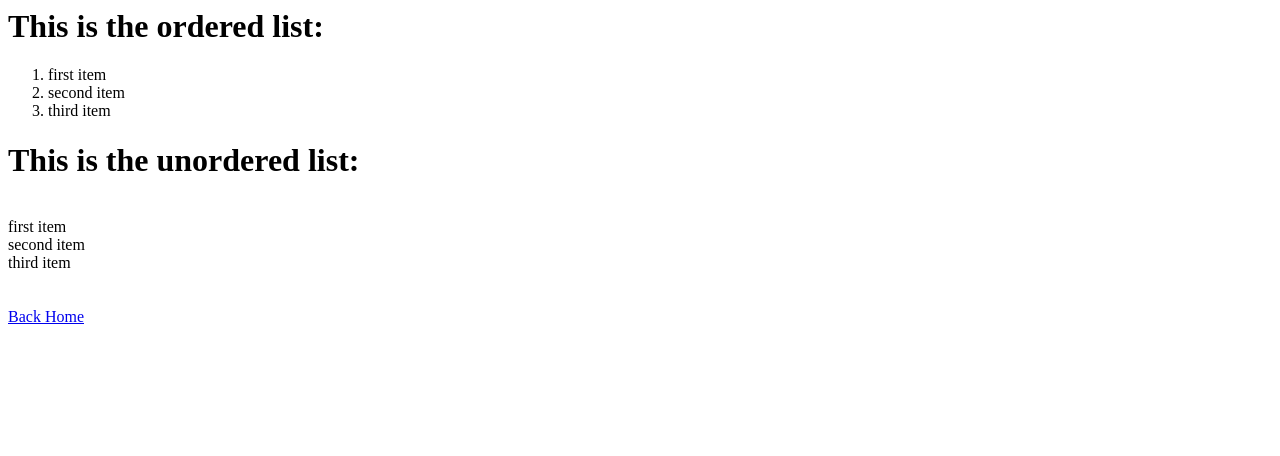
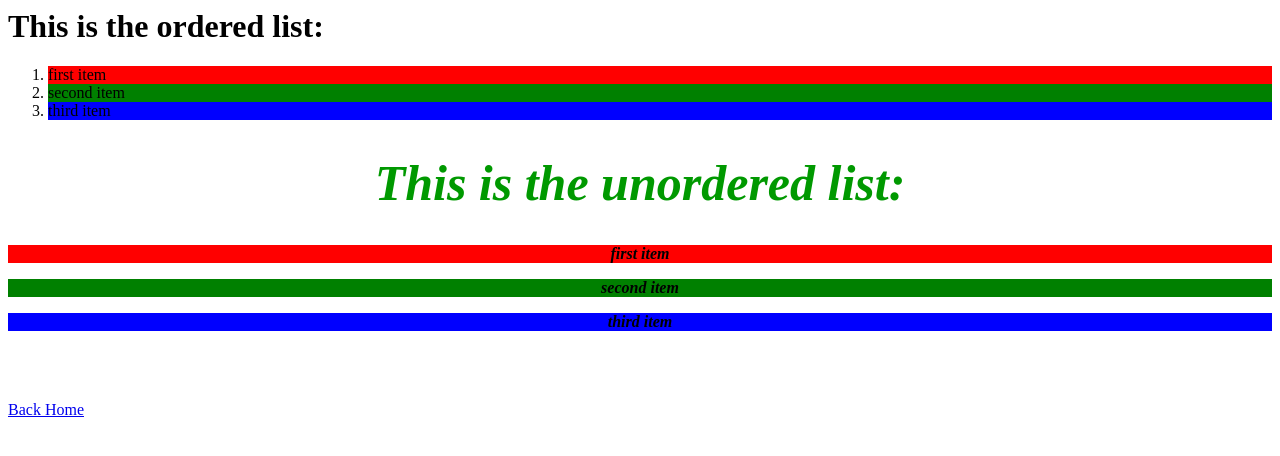
Before and after one commit to m226696/uyeda, a plain HTML site: page lists.html in a window 1280 px wide. Drawn offline with Linux system fonts and the light colour scheme.

Commit message:
I added a lot of css style attributes both inline and from separate .css file.

```diff
--- a/aboutme.html
+++ b/aboutme.html
@@ -1,3 +1,6 @@
-<h1>All about me</h1>
-<p>I am a midshipman at the United States Naval Academy</p>
+<link rel="stylesheet" href="mystyles.css">
+
+<h1 class="page-title" style="color:#4bff00; background-color:silver;
+padding-left: 200px;">All about me</h1>
+<p style="background-color: yellow;">I am a midshipman at the United States Naval Academy</p>
 <a href="index.html">Back Home</a>
--- a/lists.html
+++ b/lists.html
@@ -1,10 +1,17 @@
+<link rel="stylesheet" href="mystyles.css">
+
 <h1>This is the ordered list:</h1>
 <ol type="1">
-    <li>first item</li>
-    <li>second item</li>
-    <li>third item</li>
+    <li class="one">first item</li>
+    <li class="two">second item</li>
+    <li class="three">third item</li>
 </ol>
-<h1>This is the unordered list:</h1>
-<br>first item<br>second item<br>third item
+<h1 class="center">This is the unordered list:</h1>
+<p class="center" style="background-color: red; font-style:oblique;
+font-weight:bold">first item</p>
+<p class="center" style="background-color: green; font-style:oblique;
+font-weight:bold">second item</p>
+<p class="center" style="background-color: blue; font-style:oblique;
+font-weight:bold">third item</p>
 <br><br><br>
 <a href="index.html">Back Home</a>
--- /dev/null
+++ b/mystyles.css
@@ -0,0 +1,35 @@
+h1.page-title{
+    font-size:xxx-large;
+}
+
+h1.center{
+    color:#009900;
+    font-size:50px;
+    font-style:italic;
+    text-align:center;
+}
+
+h2{
+    color:red;
+    background-color: black;
+    font-size: xxx-large;
+}
+
+li.one{
+    background-color: red;
+}
+li.two{
+    background-color: green;
+}
+li.three{
+    background-color: blue;
+}
+
+p.center{
+    text-align:center;
+}
+
+img.adjust{
+    height: 300px;
+    width:auto;
+}
```
Also changed, not shown: index.html (+7 -5 lines), spiderman.webp (added).
